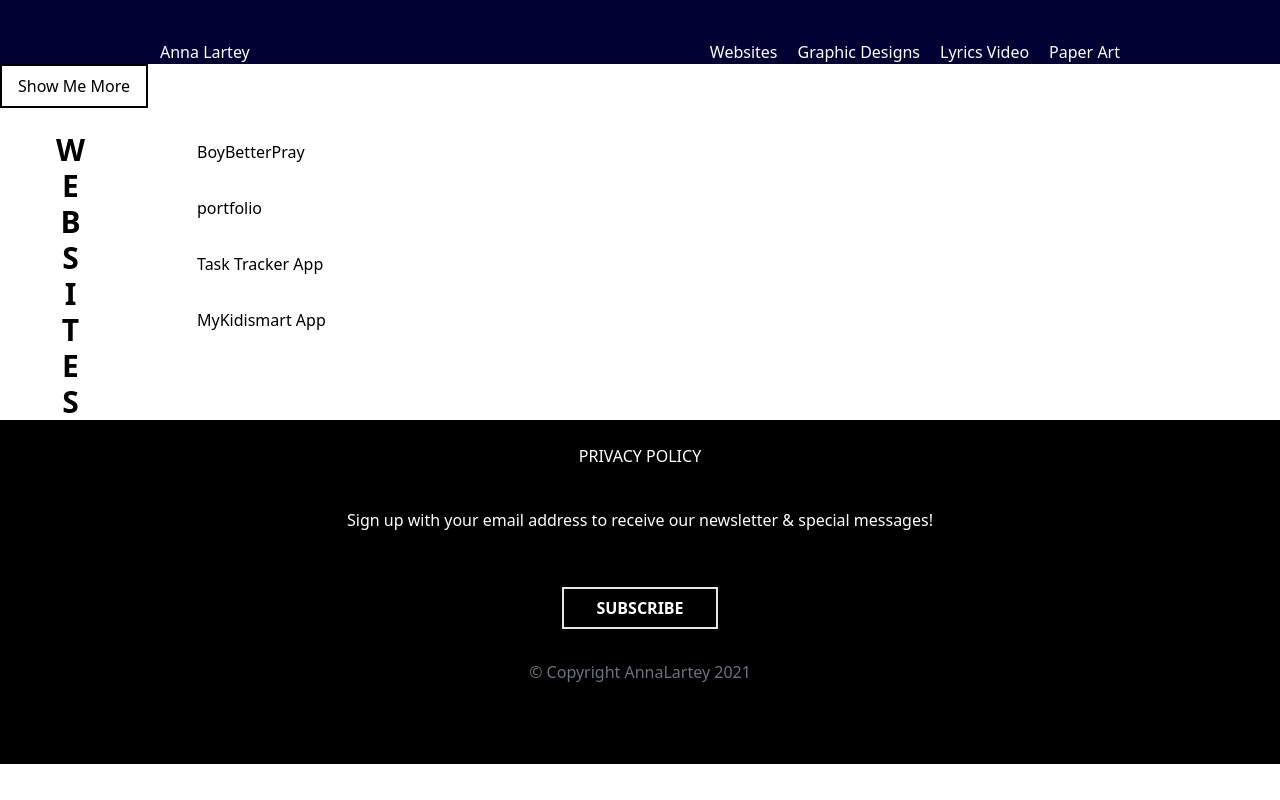
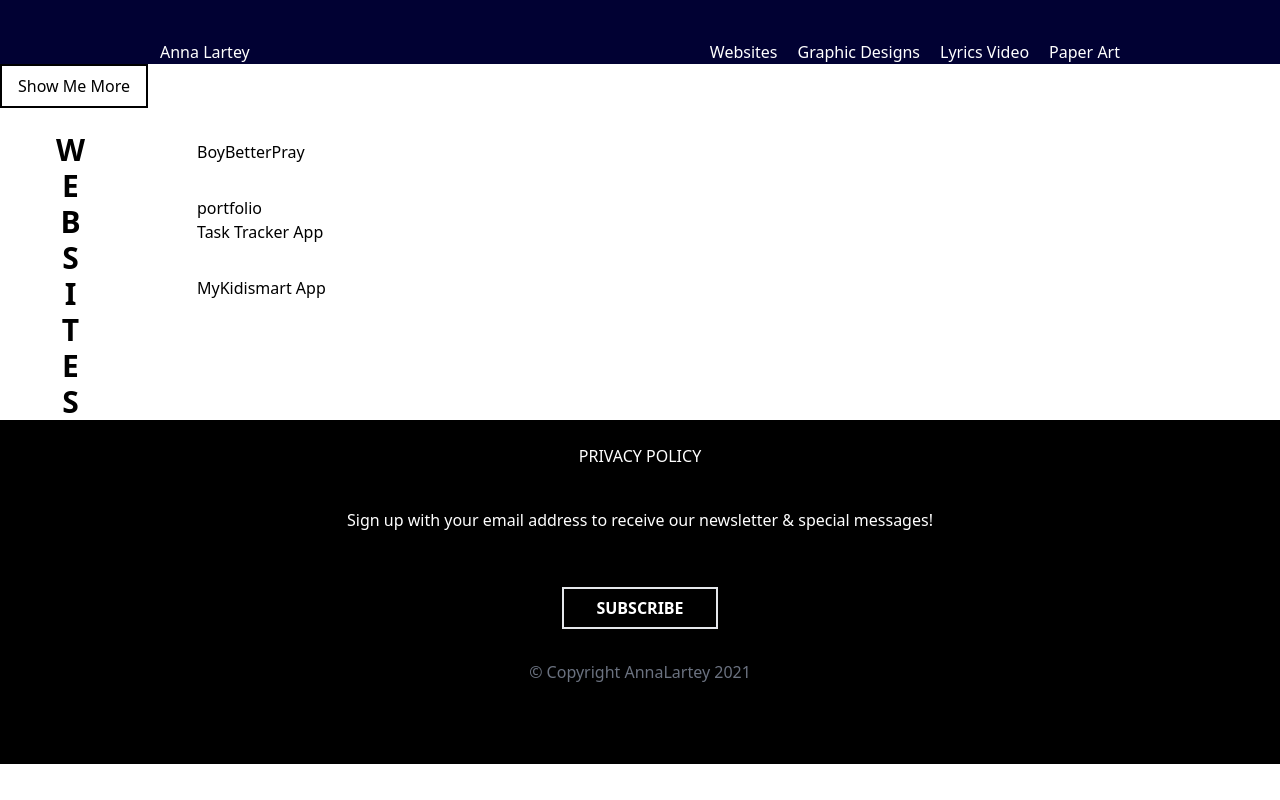
Before and after one commit to Annalartey/my-portfolio, a React (Create React App) app: page /design-website in a window 1280 px wide. Built offline with nearby package versions, Linux system fonts and the light colour scheme.

Commit message:
fixed link for traska

```diff
--- a/src/component/WebsitePage.js
+++ b/src/component/WebsitePage.js
@@ -16,9 +16,9 @@ function WebsitePage() {
                         <div className="mt-8">
                             <p>portfolio</p>
                         </div>
-                        <div className="mt-8">
+                        <a href="https://traska.netlify.app" className="mt-8">
                             <p>Task Tracker App</p>
-                        </div>
+                        </a>
                         <div className="mt-8">
                             <p>MyKidismart App</p>
                         </div>
```
